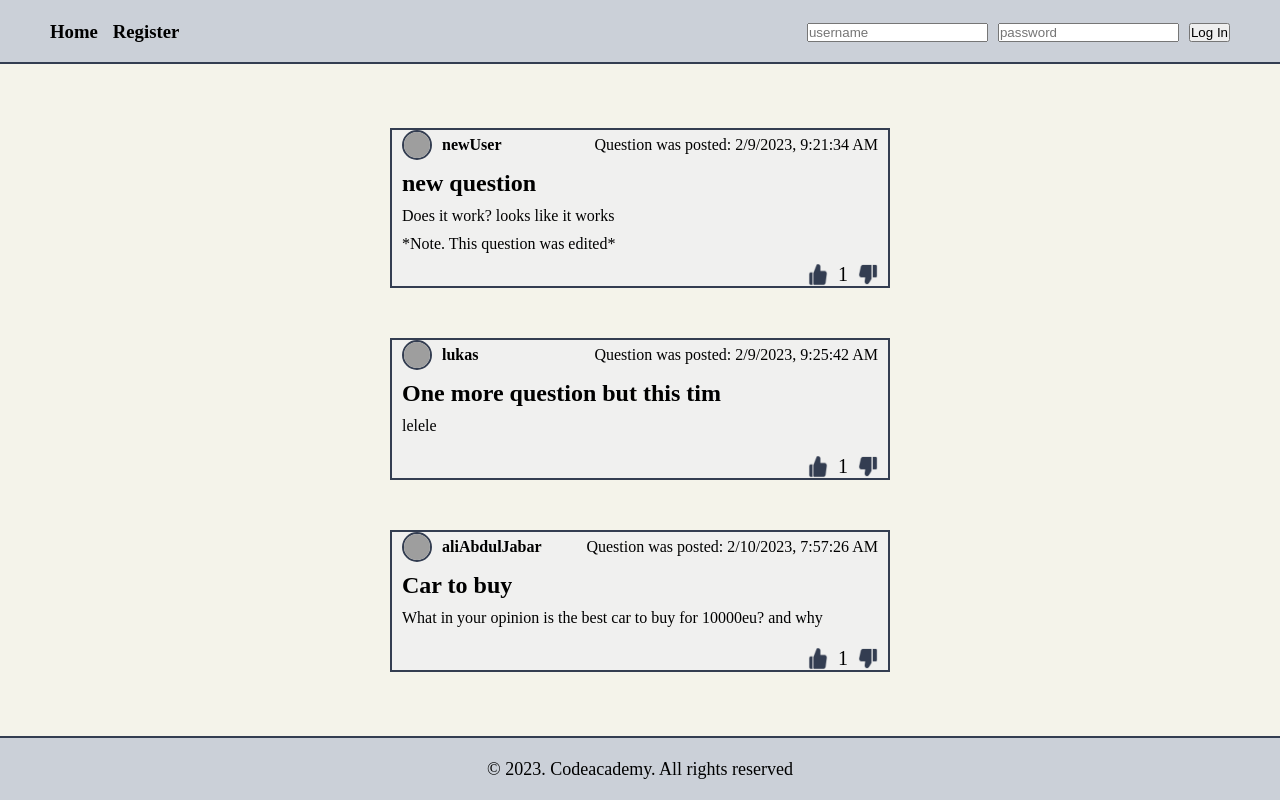
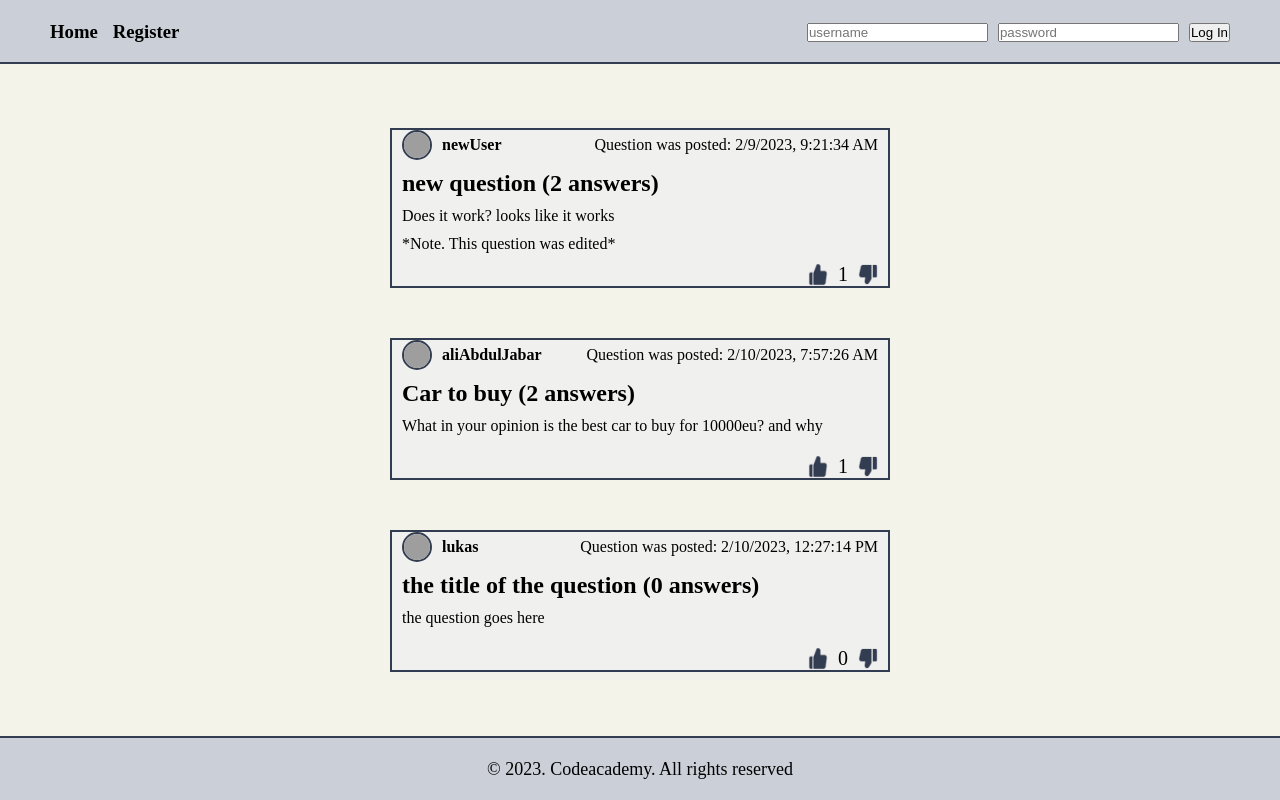
Before and after one commit to vengrasl/final-project, a React (Create React App) app: page / in a window 1280 px wide. Built offline with nearby package versions, Linux system fonts and the light colour scheme; data requests are answered from the project's data file; grey boxes are pictures that could not be loaded.

Commit message:
small changes

```diff
--- a/src/components/Question.jsx
+++ b/src/components/Question.jsx
@@ -21,8 +21,10 @@ const Question = ({data}) => {
 
   const location = useLocation();
 
-  const answersQuantity = answers.length
-  console.log(answersQuantity)
+  const howManyAnswers = answers.filter(answer => answer.questionId === data.id);
+
+  const howManyAnswersCount = howManyAnswers.length
+
 
 
   return (
@@ -40,11 +42,11 @@ const Question = ({data}) => {
       <div className="theQuestion">
         {location.pathname === `/question/${data.id}` ?
         <div className="nonLink">
-          <h2>{data.title}</h2>
+          <h2>{data.title} </h2>
         </div>
       :
         <Link to={`/questionAnswers/${data.id}`}>
-          <h2>{data.title}</h2>
+          <h2>{data.title} ({howManyAnswersCount === 1 ? `${howManyAnswersCount} answer` : `${howManyAnswersCount} answers`})</h2>
         </Link>
         }
         </div>
--- a/src/data.json
+++ b/src/data.json
@@ -39,18 +39,6 @@
       "disLikedBy": []
     },
     {
-      "title": "One more question but this tim",
-      "question": "lelele",
-      "userId": 1,
-      "id": 1675927542859,
-      "questionPostDate": "2/9/2023, 9:25:42 AM",
-      "wasEdited": false,
-      "likedBy": [
-        1
-      ],
-      "disLikedBy": []
-    },
-    {
       "title": "Car to buy",
       "question": "What in your opinion is the best car to buy for 10000eu? and why",
       "userId": 1676008544989,
@@ -60,6 +48,16 @@
       "likedBy": [
         1
       ],
+      "disLikedBy": []
+    },
+    {
+      "title": "the title of the question",
+      "question": "the question goes here",
+      "userId": 1,
+      "id": 1676024834776,
+      "questionPostDate": "2/10/2023, 12:27:14 PM",
+      "wasEdited": false,
+      "likedBy": [],
       "disLikedBy": []
     }
   ],
@@ -85,16 +83,6 @@
       "disLikedBy": []
     },
     {
-      "answer": "you did not write the question. its me",
-      "userId": 1,
-      "id": 1675963970246,
-      "answerPostDate": "2/9/2023, 7:32:50 PM",
-      "questionId": 1675927542859,
-      "wasEdited": true,
-      "likedBy": [],
-      "disLikedBy": []
-    },
-    {
       "answer": "Depends. What are your preferences???",
       "userId": 1,
       "id": 1676008702099,
@@ -103,6 +91,16 @@
       "wasEdited": true,
       "likedBy": [],
       "disLikedBy": []
+    },
+    {
+      "answer": "one more answer",
+      "userId": 1,
+      "id": 1676019407273,
+      "answerPostDate": "2/10/2023, 10:56:47 AM",
+      "questionId": 1676008646286,
+      "wasEdited": false,
+      "likedBy": [],
+      "disLikedBy": []
     }
   ]
 }
```
